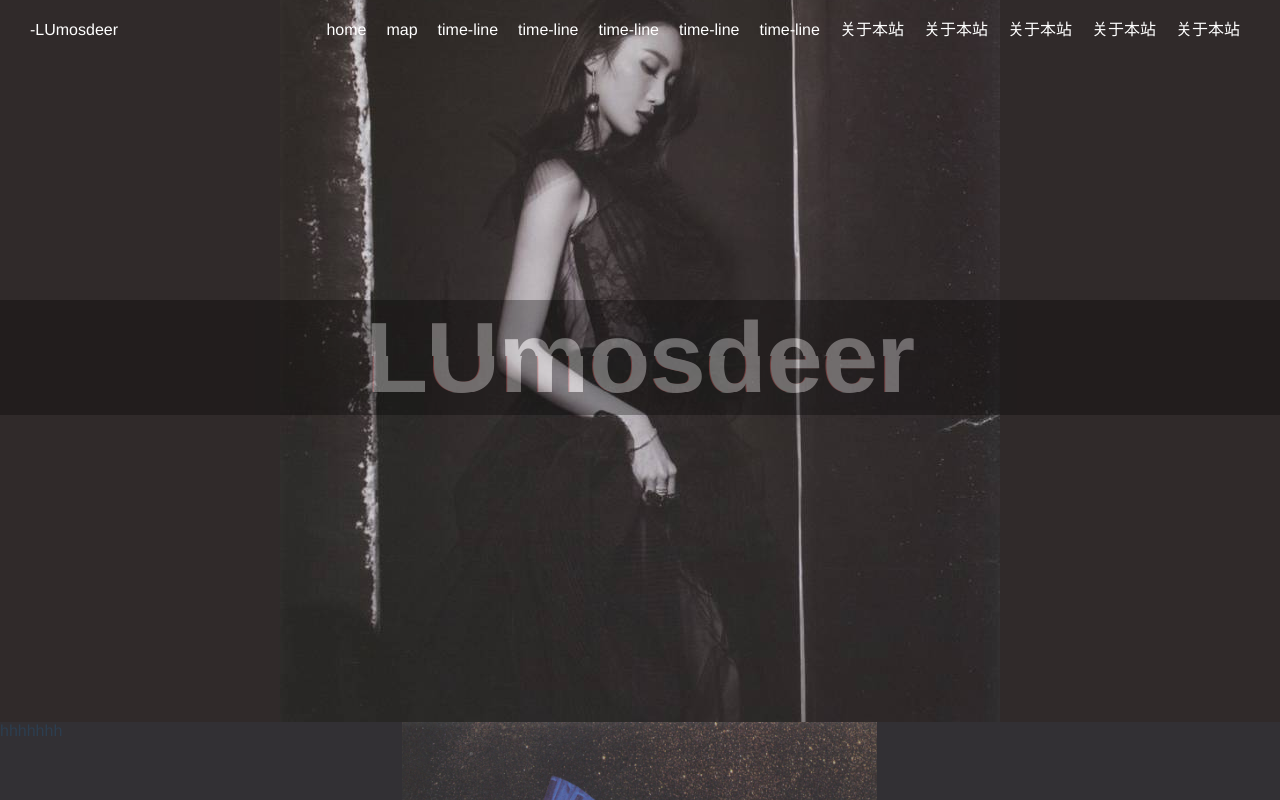
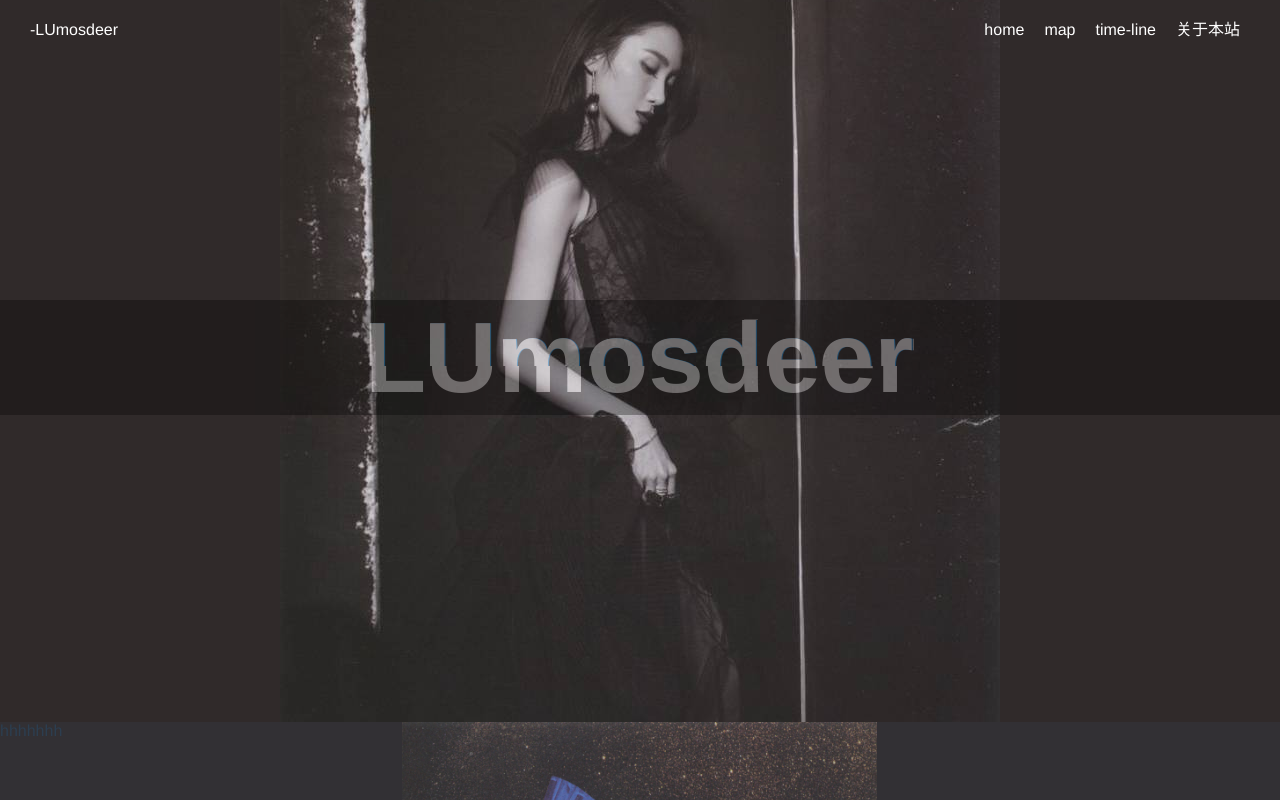
Before and after one commit to hiahiahiakeke/lumosdeer, a Vue app: page / in a window 1280 px wide. Shown: the top 800 px of the page. Built offline with nearby package versions, Linux system fonts and the light colour scheme.

Commit message:
倒数第二次提交

```diff
--- a/src/App.vue
+++ b/src/App.vue
@@ -11,16 +11,8 @@
         </router-link>
         <router-link to="timeline">
           <span>time-line</span>
-          <span>time-line</span>
-          <span>time-line</span>
-          <span>time-line</span>
-          <span>time-line</span>
         </router-link>
         <router-link to="map">
-          <span>关于本站</span>
-          <span>关于本站</span>
-          <span>关于本站</span>
-          <span>关于本站</span>
           <span>关于本站</span>
         </router-link>
       </div>
--- a/src/views/Index.vue
+++ b/src/views/Index.vue
@@ -6,6 +6,7 @@
       </div>
     </div>
     <div class="person">hhhhhhh</div>
+    <div class="person">倒数第二次提交</div>
   </div>
 </template>
 <script>
```
